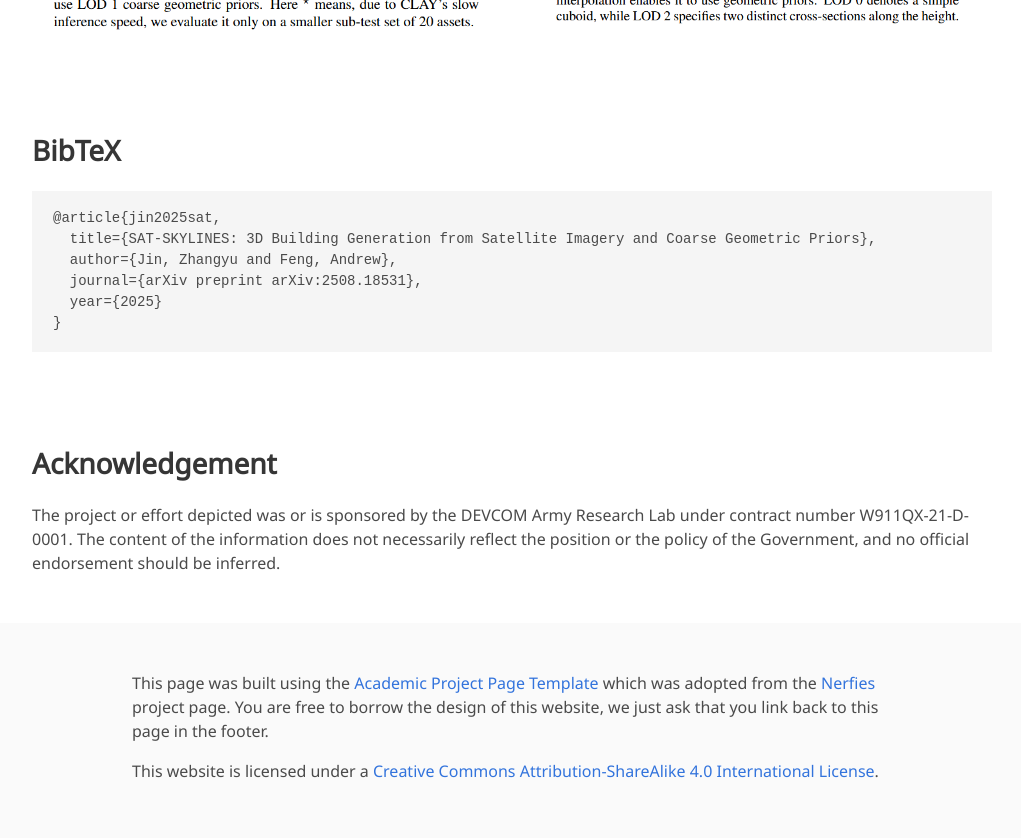
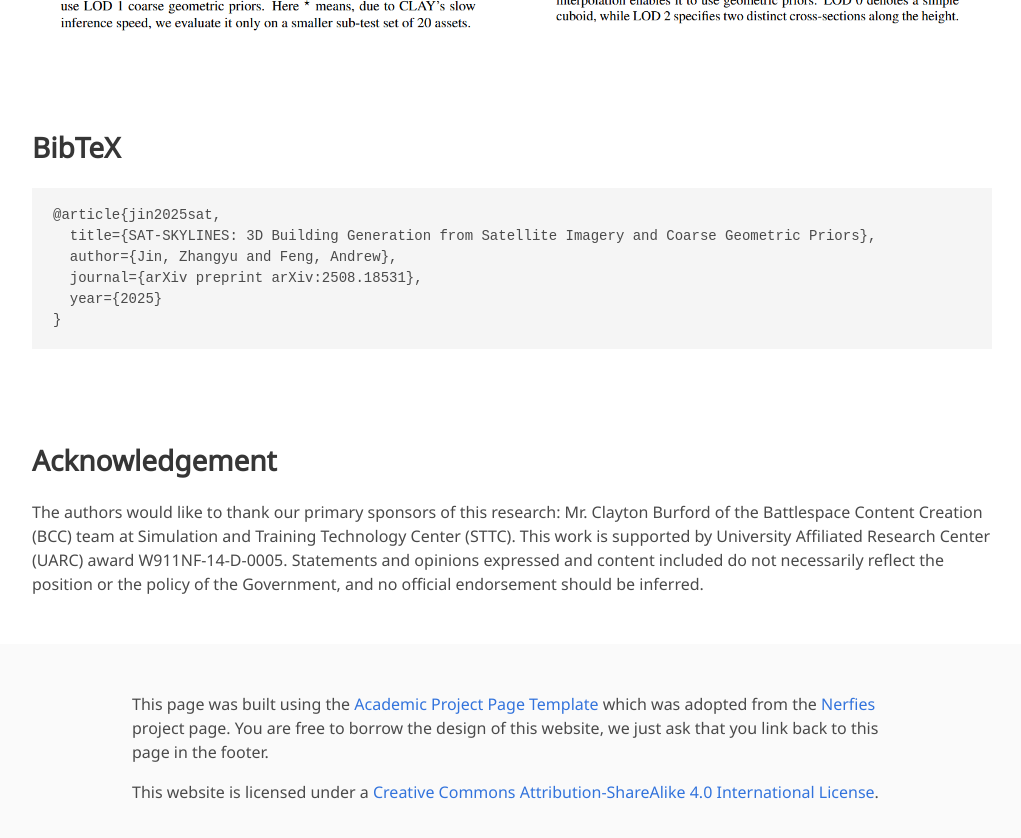
Before and after one commit to JinZhangYu/JinZhangYu.github.io, a Jekyll site: the page projects/SatSkylines/index.html, which Jekyll copies as it is, in a window 1280 px wide and 900 px high, scrolled down 6058 px. Shown: the top 838 px of the window, without its empty margins (128-1149 px from the left). Built offline with Jekyll 4.4.1, drawn with Linux system fonts in a browser that asks for light colours; some web fonts are replaced; a style sheet for code colours, icons or effects is not loaded.

Commit message:
[Feature] fix iphone visualization

```diff
--- a/assets/css/main.scss
+++ b/assets/css/main.scss
@@ -40,3 +40,44 @@
     "vendor/font-awesome/solid",
     "vendor/font-awesome/brands"
 ;
+/* Custom Publication Item Styles */
+.publication-item {
+  display: flex;
+  align-items: flex-start;
+  margin-bottom: 30px;
+  padding: 15px;
+  border: 1px solid #e0e0e0;
+  border-radius: 8px;
+  position: relative;
+  background: #fff; /* Ensure background is white */
+}
+
+.publication-item-image {
+  width: 200px;
+  margin-right: 20px;
+  border-radius: 5px;
+  flex-shrink: 0;
+  object-fit: cover;
+}
+
+.publication-item-content {
+  flex-grow: 1;
+}
+
+@media (max-width: 768px) {
+  .publication-item {
+    flex-direction: column;
+    align-items: center; /* Center items on mobile */
+  }
+
+  .publication-item-image {
+    width: 100%;
+    max-width: 100%; /* Or keep it smaller? The user screenshot shows it squeezed. Full width usually looks better on mobile */
+    margin-right: 0;
+    margin-bottom: 15px;
+  }
+
+  .publication-item-content {
+    width: 100%;
+  }
+}
--- a/projects/SatSkylines/index.html
+++ b/projects/SatSkylines/index.html
@@ -307,8 +307,9 @@
   <div class="container is-max-desktop content">
     <h2 class="title">Acknowledgement</h2>
     <p>
-      The project or effort depicted was or is sponsored by the DEVCOM Army Research Lab under contract number W911QX-21-D-0001.
-      The content of the information does not necessarily reflect the position or the policy of the Government, and no official endorsement should be inferred.
+      The authors would like to thank our primary sponsors of this research: Mr. Clayton Burford of the Battlespace Content Creation (BCC) team at Simulation and Training Technology Center (STTC).
+      This work is supported by University Affiliated Research Center (UARC) award W911NF-14-D-0005.
+      Statements and opinions expressed and content included do not necessarily reflect the position or the policy of the Government, and no official endorsement should be inferred.
     </p>
   </div>
 </section>
```
Also changed, not shown: _pages/about.md (+9 -9 lines), projects/SatSkylines/static/images/Table1.png.
